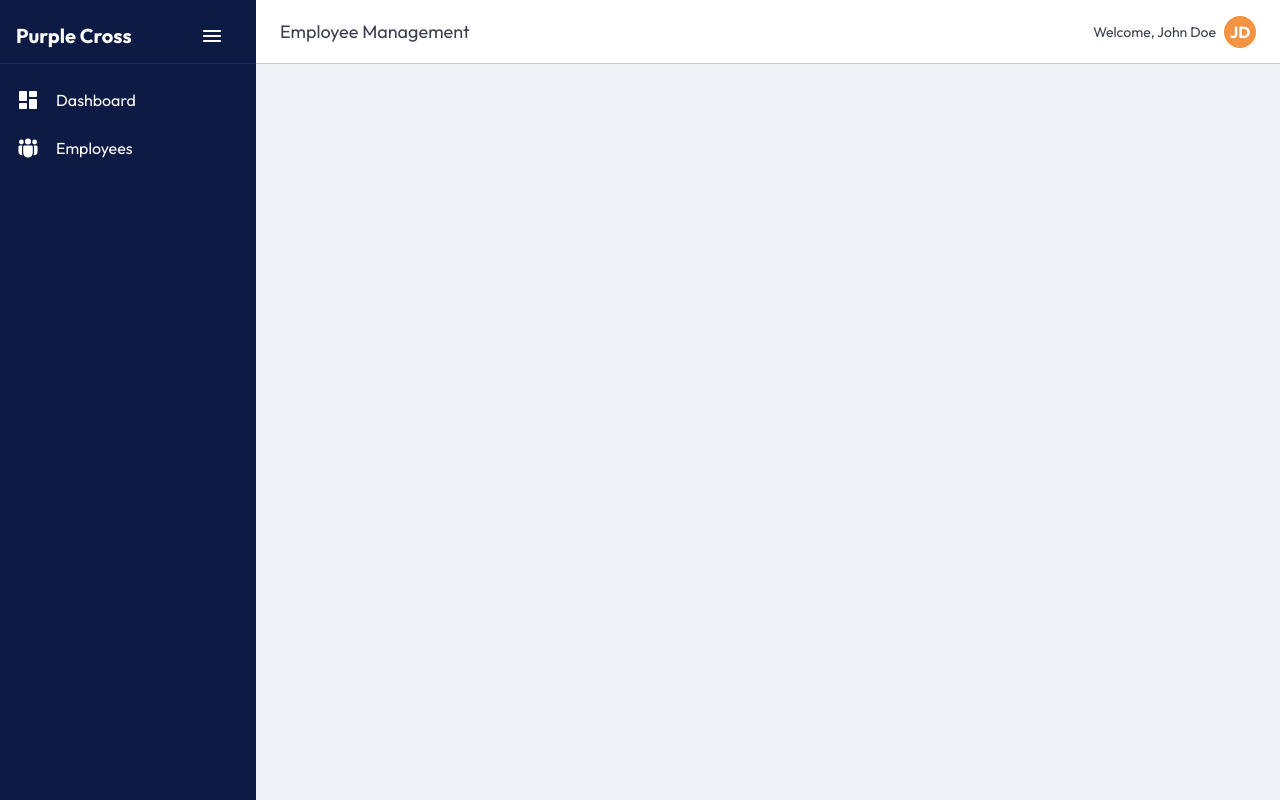
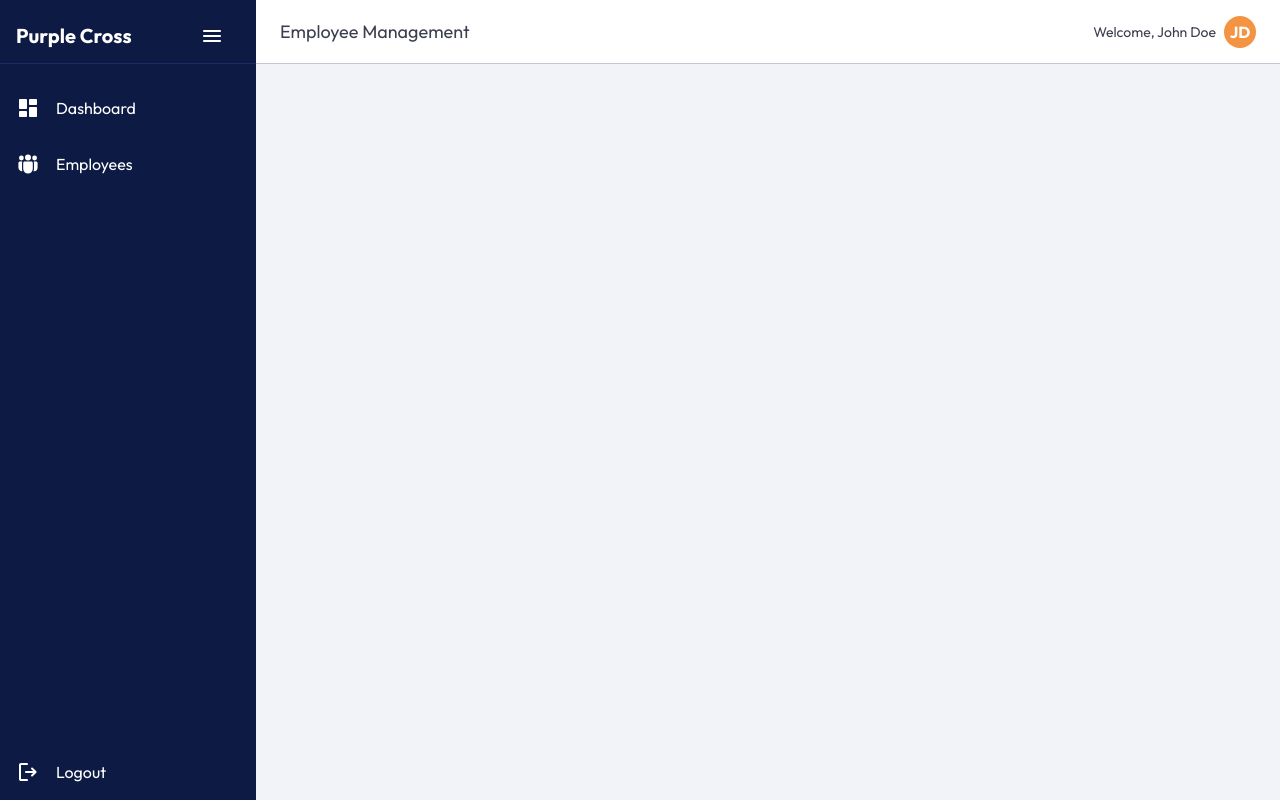
Before and after one commit to jmunoz-dev/purple-cross-ltd, a Vue app: page / in a window 1280 px wide. Built offline with nearby package versions, Linux system fonts and the light colour scheme.

Commit message:
improve layout and add logout text

```diff
--- a/src/components/sections/SidebarSection.vue
+++ b/src/components/sections/SidebarSection.vue
@@ -24,12 +24,10 @@ const toggleSidebar = () => {
   <div class="flex z-10">
     <aside
       :class="isMenuOpen ? 'w-64' : 'w-16'"
-      class="bg-primary text-white flex flex-col transition-all duration-300 ease-in-out"
-    >
+      class="bg-primary text-white flex flex-col transition-all duration-300 ease-in-out">
       <div
         class="h-16 px-4 py-2 text-xl font-bold border-b border-secondary content-center"
-        :class="{ 'self-center': !isMenuOpen }"
-      >
+        :class="{ 'self-center': !isMenuOpen }">
         <div class="flex items-center justify-between">
           <div v-if="isMenuOpen">Purple Cross</div>
           <IconBlock
@@ -43,21 +41,28 @@ const toggleSidebar = () => {
 
       <!-- Navigation section -->
       <nav
-        class="flex flex-col gap-6 pt-6"
-        :class="isMenuOpen ? 'items-start p-4' : 'items-center px-2 py-4'"
-      >
-        <RouterLink to="/" class="block rounded hover:bg-secondary transition">
-          <div class="flex gap-4">
+        class="flex flex-col pt-4 h-full justify-between"
+        :class="isMenuOpen ? 'items-start ' : 'items-center '">
+        <div class="navigation-section w-full">
+          <RouterLink to="/" class="block w-full rounded hover:bg-secondary transition" :class="isMenuOpen ? 'items-start p-4' : 'items-center px-2 py-4'">
+            <div class="flex gap-4" :class="{'justify-center':!isMenuOpen}">
               <IconBlock name="material-symbols:dashboard-rounded" />
               <div v-if="isMenuOpen">Dashboard</div>
             </div>
           </RouterLink>
-        <RouterLink to="/employees" class="block rounded hover:bg-secondary transition">
-          <div class="flex gap-4">
+          <RouterLink to="/employees" class="block w-full rounded hover:bg-secondary transition" :class="isMenuOpen ? 'items-start p-4' : 'items-center px-2 py-4'">
+            <div class="flex gap-4" :class="{'justify-center':!isMenuOpen}">
               <IconBlock name="fluent:people-team-20-filled" />
               <div v-if="isMenuOpen">Employees</div>
             </div>
           </RouterLink>
+        </div>
+        <div class="block w-full rounded hover:bg-secondary transition" :class="isMenuOpen ? 'items-start p-4' : 'items-center px-2 py-4'">
+          <div class="flex gap-4" :class="{'justify-center':!isMenuOpen}">
+            <IconBlock name="material-symbols:logout-rounded" />
+            <div v-if="isMenuOpen">Logout</div>
+          </div>
+        </div>
       </nav>
     </aside>
   </div>
```
Lines whose indentation alone changed are shown as unchanged.
